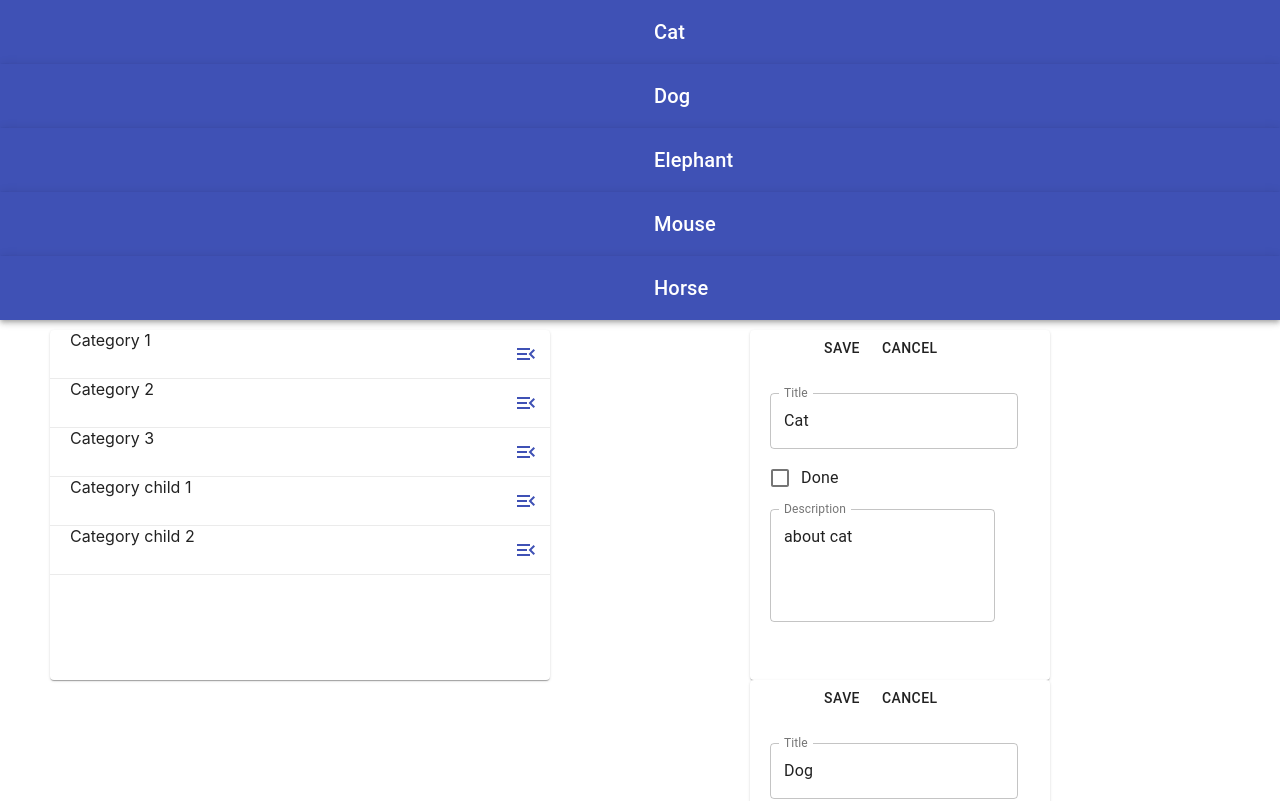
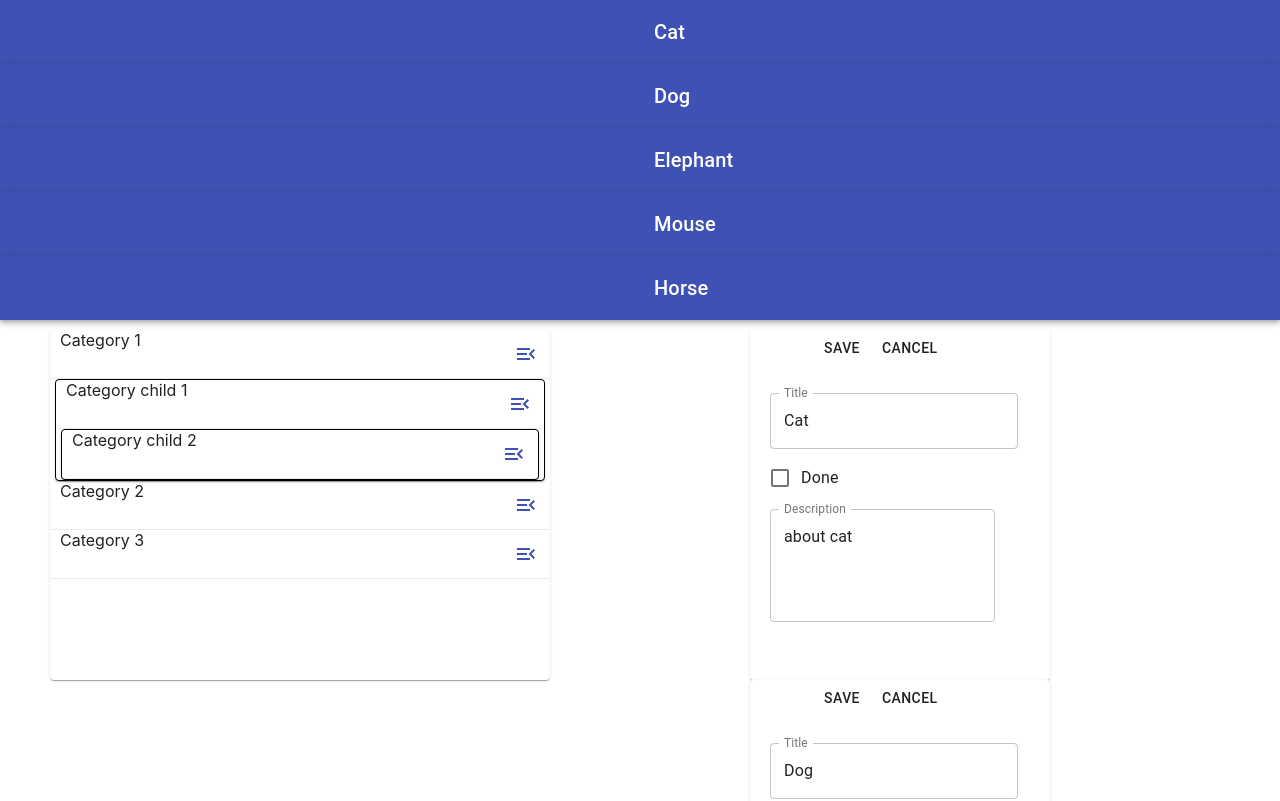
Before and after one commit to ilyajav/TodoTask, a React (Create React App) app: page /todosEdit in a window 1280 px wide. Shown: the top 801 px of the page. Built offline with nearby package versions, Linux system fonts and the light colour scheme.

Commit message:
remove category in progress

```diff
--- a/src/pages/CommonComponents/CategoryItem/CategoryItem.module.css
+++ b/src/pages/CommonComponents/CategoryItem/CategoryItem.module.css
@@ -1,5 +1,5 @@
 .item{
-    margin-left: 20px;
+    margin-left: 10px;
 }
 
 .selectedCategory{
@@ -9,3 +9,8 @@
 .buttonAddElements{
     margin-left: 200px;
 }
+
+.child{
+    border: 1px solid #000000FF;
+    margin: 0 5px;
+}
--- a/src/pages/CommonComponents/CategoryItem/CategoryItem.tsx
+++ b/src/pages/CommonComponents/CategoryItem/CategoryItem.tsx
@@ -1,12 +1,10 @@
 import React from 'react';
 import {
-    Box,
     Divider,
     Grid,
     IconButton,
     Paper,
 } from '@material-ui/core';
-import DeleteIcon from '@material-ui/icons/Delete';
 import MenuOpenIcon from '@material-ui/icons/MenuOpen';
 import {toast} from 'react-toastify';
 import 'react-toastify/dist/ReactToastify.css';
@@ -16,19 +14,18 @@ import {
     EditableSpan,
     AddChildTodo,
 } from '../../TodoListPage/components';
-import {TodoStyles} from '../TodoStyles';
 
-import style from './CategoryItem.module.css';
 import {MODE} from '../../../App.constants';
 import {
     AppRootState,
-    Category,
+    CategoryState,
 } from '../../../store';
 
+import style from './CategoryItem.module.css';
+
 type CategoryItemProps = {
-    categoriesId: string[];
+    categoryDataId: string;
     onRemoveCategory: (categoryId: string) => void;
-    styleData: TodoStyles;
     onAddSubCategory: (id: string, title: string) => void;
     onChangeCategoryTitle: (id: string, title: string) => void;
     categoryId: string | null,
@@ -39,9 +36,8 @@ type CategoryItemProps = {
 
 export const CategoryItem = React.memo((
     {
-        categoriesId,
+        categoryDataId,
         onRemoveCategory,
-        styleData,
         onAddSubCategory,
         onChangeCategoryTitle,
         categoryId,
@@ -50,17 +46,9 @@ export const CategoryItem = React.memo((
         todoId,
     }: CategoryItemProps
 ) => {
-    const categoriesData = useSelector<AppRootState, Category>(state => state.categoryData.categories);
+    const categoryData =
+        useSelector<AppRootState, CategoryState>(state => state.categoryData.categories[categoryDataId]);
     const notifySuccess = () => toast.success('Todo moved');
-
-    const removeCategory = (id: string) => {
-        onRemoveCategory(id);
-    };
-
-    const childrenStyle = {
-        margin: '5px 10px',
-        border: '1px solid black',
-    };
 
     const changeTodoParent = (todoId: string | null, categoryId: string) => {
         onChangeTodoParent(todoId, categoryId);
@@ -69,11 +57,6 @@ export const CategoryItem = React.memo((
 
     return (
         <div>
-            <Box>
-                <Paper style={styleData}>
-                    {
-                        categoriesId.map(ci => (
-                            <div key={ci}>
             {
                 mode === MODE.SHOW
                     ? (
@@ -81,28 +64,26 @@ export const CategoryItem = React.memo((
                             container
                             direction="row"
                             justifyContent="space-between"
-                                                className={categoryId === ci ? style.selectedCategory : ''}
+                            className={categoryId === categoryData?.id ? style.selectedCategory : ''}
                         >
+                            {categoryData && (
                                 <div className={style.item}>
+                                    <div>
                                         <EditableSpan
-                                                        itemTitle={categoriesData[ci].title}
-                                                        id={ci}
+                                            itemTitle={categoryData?.title}
+                                            id={categoryData?.id}
                                             onChangeCategoryTitle={onChangeCategoryTitle}
-                                                        categoryId={categoryId}
+                                            onRemoveCategory={onRemoveCategory}
                                         />
-                                                    <IconButton
-                                                        color="primary"
-                                                        onClick={() => removeCategory(ci)}
-                                                    >
-                                                        <DeleteIcon />
-                                                    </IconButton>
                                         <span className={style.buttonAddElements}>
                                             <AddChildTodo
-                                                            id={ci}
+                                                id={categoryData?.id}
                                                 onAddSubCategory={onAddSubCategory}
                                             />
                                         </span>
                                     </div>
+                                </div>
+                            )}
                         </Grid>
                     )
                     : (
@@ -112,13 +93,13 @@ export const CategoryItem = React.memo((
                         >
                             <div>
                                 <span className={style.item}>
-                                                        {categoriesData[ci].title}
+                                    {categoryData.title}
                                 </span>
                             </div>
                             <span className={style.buttonElements}>
                                 <IconButton
                                     color="primary"
-                                                        onClick={() => changeTodoParent(todoId, ci)}
+                                    onClick={() => changeTodoParent(todoId, categoryData.id)}
                                 >
                                     <MenuOpenIcon />
                                 </IconButton>
@@ -127,26 +108,23 @@ export const CategoryItem = React.memo((
                     )
             }
             <Divider light />
-                                {/* {ct.children && ct.children.length */}
-                                {/*    ? ( */}
-                                {/*        <CategoryItem */}
-                                {/*            category={ct.children} */}
-                                {/*            onRemoveCategory={onRemoveCategory} */}
-                                {/*            styleData={childrenStyle} */}
-                                {/*            onAddSubCategory={onAddSubCategory} */}
-                                {/*            onChangeCategoryTitle={onChangeCategoryTitle} */}
-                                {/*            categoryId={categoryId} */}
-                                {/*            mode={mode} */}
-                                {/*            onChangeTodoParent={onChangeTodoParent} */}
-                                {/*            todoId={todoId} */}
-                                {/*        /> */}
-                                {/*    ) */}
-                                {/*    : null} */}
-                            </div>
-                        ))
-                    }
+            {categoryData && categoryData.childrenId && categoryData.childrenId.length
+                ? (
+                    categoryData.childrenId.map(ch => (
+                        <Paper className={style.child} key={ch}>
+                            <CategoryItem
+                                onRemoveCategory={onRemoveCategory}
+                                onAddSubCategory={onAddSubCategory}
+                                onChangeCategoryTitle={onChangeCategoryTitle}
+                                categoryId={categoryId}
+                                mode={mode}
+                                onChangeTodoParent={onChangeTodoParent}
+                                todoId={todoId}
+                                categoryDataId={ch}
+                            />
                         </Paper>
-            </Box>
+                    )))
+                : null}
         </div>
     );
 });
--- a/src/pages/CommonComponents/CategoryTree.tsx
+++ b/src/pages/CommonComponents/CategoryTree.tsx
@@ -10,6 +10,7 @@ import {
 import {useHistory} from 'react-router-dom';
 
 import {useLocation} from 'react-router';
+import {Paper} from '@material-ui/core';
 import {
     addSubCategory,
     changeCategoryTitle,
@@ -61,17 +62,22 @@ export const CategoryTree = ({mode, todoId}: CategoryTreeProps) => {
 
     return (
         <div>
+            <Paper style={commonStyle.category}>
+                {categoriesId.map(ci => (
+                    <div key={ci}>
                         <CategoryItem
                             onRemoveCategory={onRemoveCategory}
-                styleData={commonStyle.category}
                             onAddSubCategory={onAddSubCategory}
                             onChangeCategoryTitle={onChangeCategoryTitle}
                             categoryId={categoryId}
                             mode={mode}
                             onChangeTodoParent={onChangeTodoParent}
                             todoId={todoId}
-                categoriesId={categoriesId}
+                            categoryDataId={ci}
                         />
+                    </div>
+                ))}
+            </Paper>
         </div>
     );
 };
--- a/src/pages/TodoListPage/components/AddChildTodo/AddChildTodo.tsx
+++ b/src/pages/TodoListPage/components/AddChildTodo/AddChildTodo.tsx
@@ -20,20 +20,27 @@ type AddChildTodoProps = {
 export const AddChildTodo = ({onAddSubCategory, id}: AddChildTodoProps) => {
     const [addMode, setAddMode] = useState<boolean>(false);
     const [newChildTitle, setNewChildTitle] = useState<string>('');
+    const [error, setError] = useState<boolean>(false);
 
     const onShowAdding = () => {
         setAddMode(true);
     };
     const onHideAdding = () => {
         setAddMode(false);
+        setError(false);
     };
     const onChangeTitle = (e: ChangeEvent<HTMLInputElement | HTMLTextAreaElement>) => {
         setNewChildTitle(e.currentTarget.value);
+        setError(false);
     };
     const onAddCategory = () => {
-        onAddSubCategory(id, newChildTitle);
-        setNewChildTitle('');
-        setAddMode(false);
+        if (newChildTitle.trim()) {
+            onAddSubCategory(id, newChildTitle.trim());
+            setNewChildTitle('');
+            setAddMode(false);
+        } else {
+            setError(true);
+        }
     };
     return (
         <>
@@ -45,6 +52,7 @@ export const AddChildTodo = ({onAddSubCategory, id}: AddChildTodoProps) => {
                                 value={newChildTitle}
                                 onChange={onChangeTitle}
                                 label="new sub category title"
+                                error={error}
                             />
                             <Button onClick={onAddCategory}>Add</Button>
                             <Button onClick={onHideAdding}>Cancel</Button>
--- a/src/pages/TodoListPage/components/EditableSpan/EditableSpan.module.css
+++ b/src/pages/TodoListPage/components/EditableSpan/EditableSpan.module.css
@@ -2,3 +2,7 @@
     pointer-events: none;
     opacity: 0.5;
 }
+
+.createIcon {
+    margin-right: 5px;
+}
--- a/src/store/category-selector.ts
+++ b/src/store/category-selector.ts
@@ -1,7 +1,7 @@
 import {createSelector} from 'reselect';
 import {AppRootState} from './store';
 
-const getCategoryId = (state: AppRootState) => state.categoryData.categoriesId;
+const getCategoryId = (state: AppRootState) => state.categoryData.rootCategoriesId;
 
 export const categoryIdSelector =
     createSelector([getCategoryId], (categoriesId: string[]) => categoriesId);
```
Also changed, not shown: src/pages/TodoListPage/components/EditableSpan/EditableSpan.tsx (+23 -9 lines), src/store/category-reducer.ts (+29 -12 lines). Lines whose indentation alone changed are shown as unchanged.
